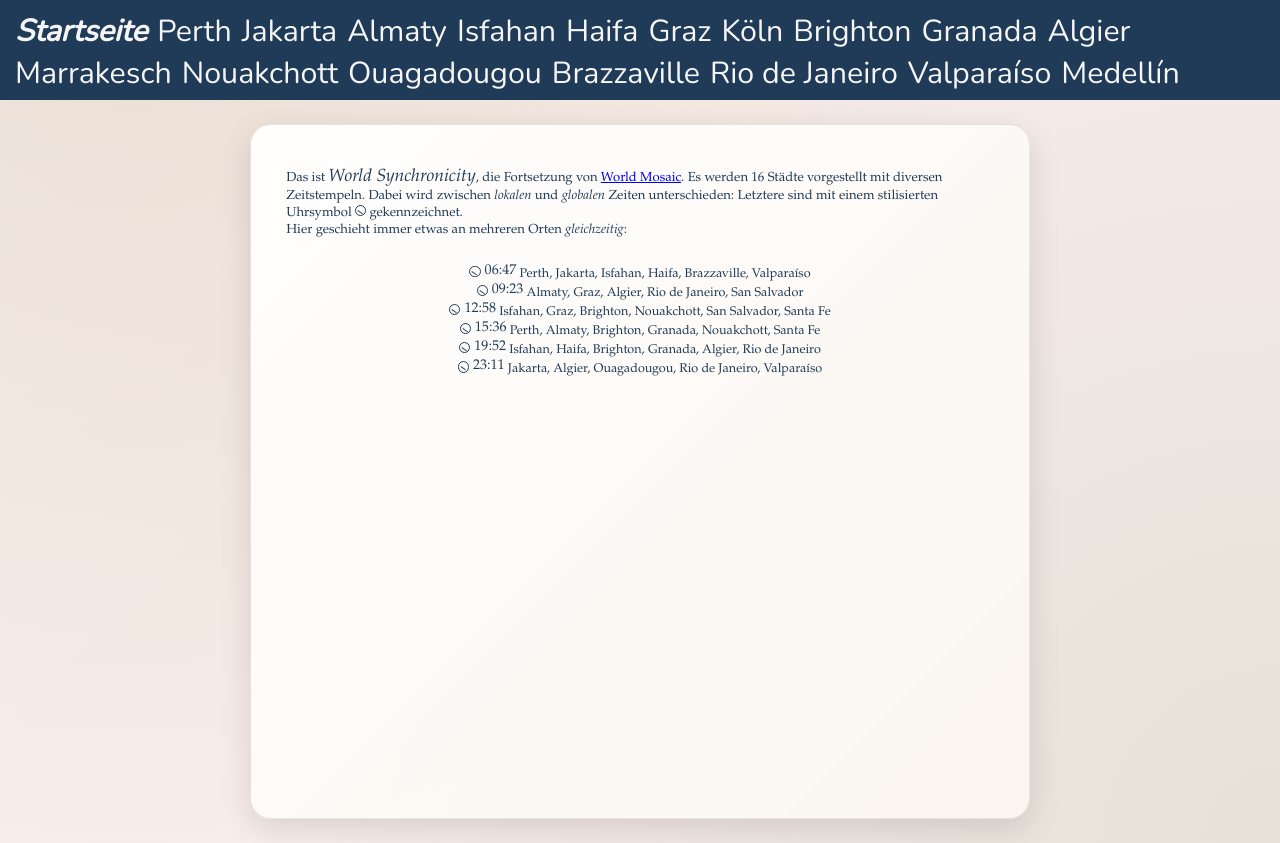
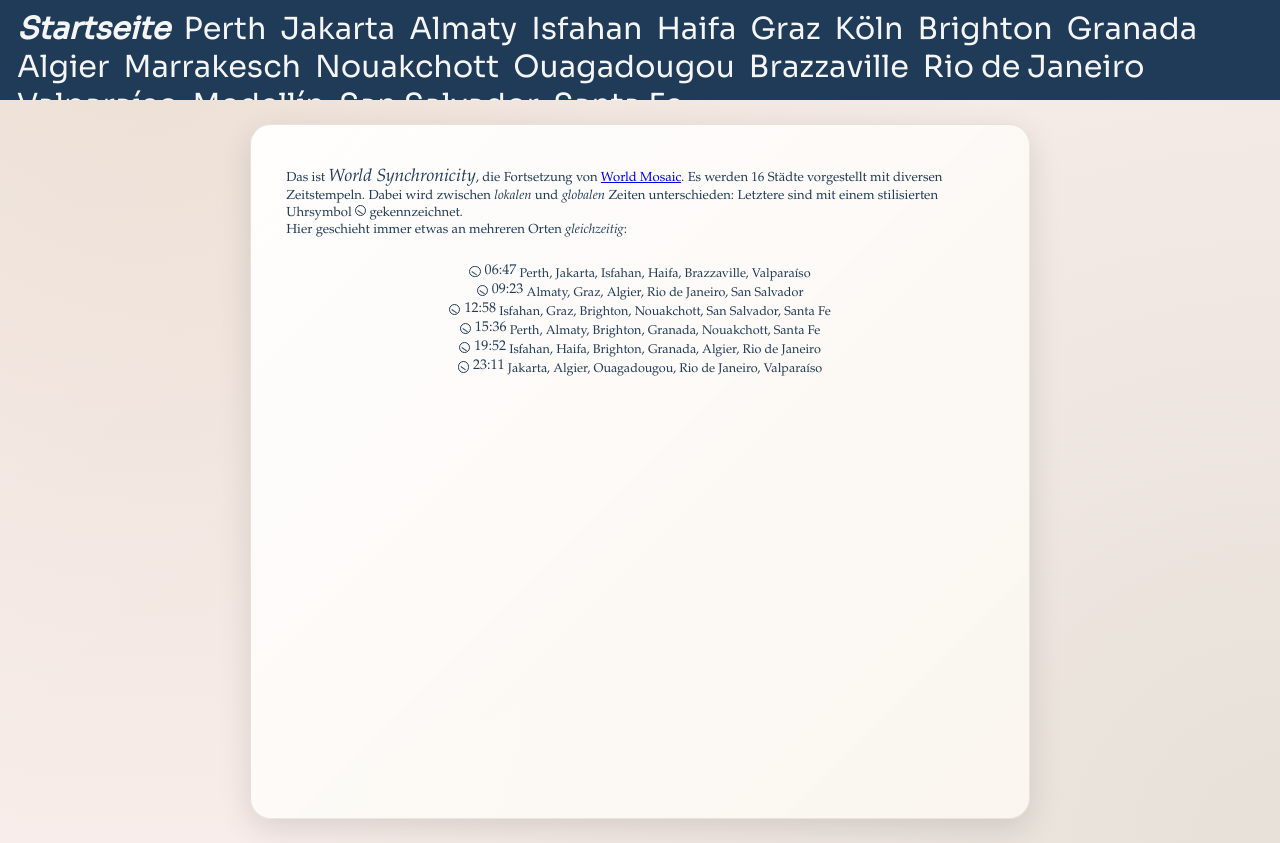
Before and after one commit to JBreitenbr/bookish-engine, a plain HTML site: page index.html in a window 1280 px wide. Drawn offline with nearby package versions, Linux system fonts and the light colour scheme; no server answers; a web font is replaced by a local one.

Commit message:
Update index.css

```diff
--- a/index.css
+++ b/index.css
@@ -1,4 +1,5 @@
 @import url('https://fonts.googleapis.com/css?family=Nunito&family=Palatino&display=swap');
+@import url('https://fonts.googleapis.com/css?family=Sora');
 :root {
   --bg-body: #f8edea;
   --text-muted: #746d64;
@@ -42,8 +43,9 @@ nav {
 }
 
 nav a {
-  font-family:"Poppins","Nunito",sans-serif;
-  margin: 0px 5px;
+  font-family:/*"Poppins","Nunito",sans-serif;*/
+  Sora;
+  margin: 0px 7px;
   text-decoration:none;
   color: #f5f5f5;
 }
```
